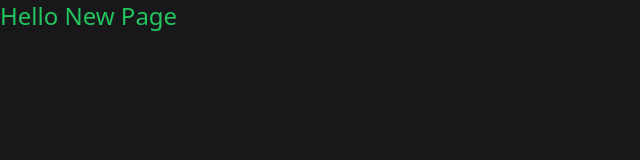
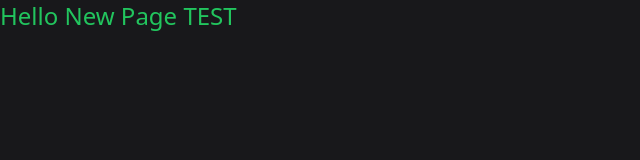
Before and after one commit to nearlys40/netflix-clone-nextjs, a Next.js app: page /test in a window 1280 px wide. Shown: the top 160 px of the page, without its empty margins (0-640 px from the left). Built offline with nearby package versions, Linux system fonts and the light colour scheme.

Commit message:
Add some wording

```diff
--- a/pages/test.tsx
+++ b/pages/test.tsx
@@ -1,5 +1,5 @@
 const MyPage = () => {
-  return <h1 className="text-2xl text-green-500">Hello New Page</h1>;
+  return <h1 className="text-2xl text-green-500">Hello New Page TEST</h1>;
 };
 
 export default MyPage;
```
